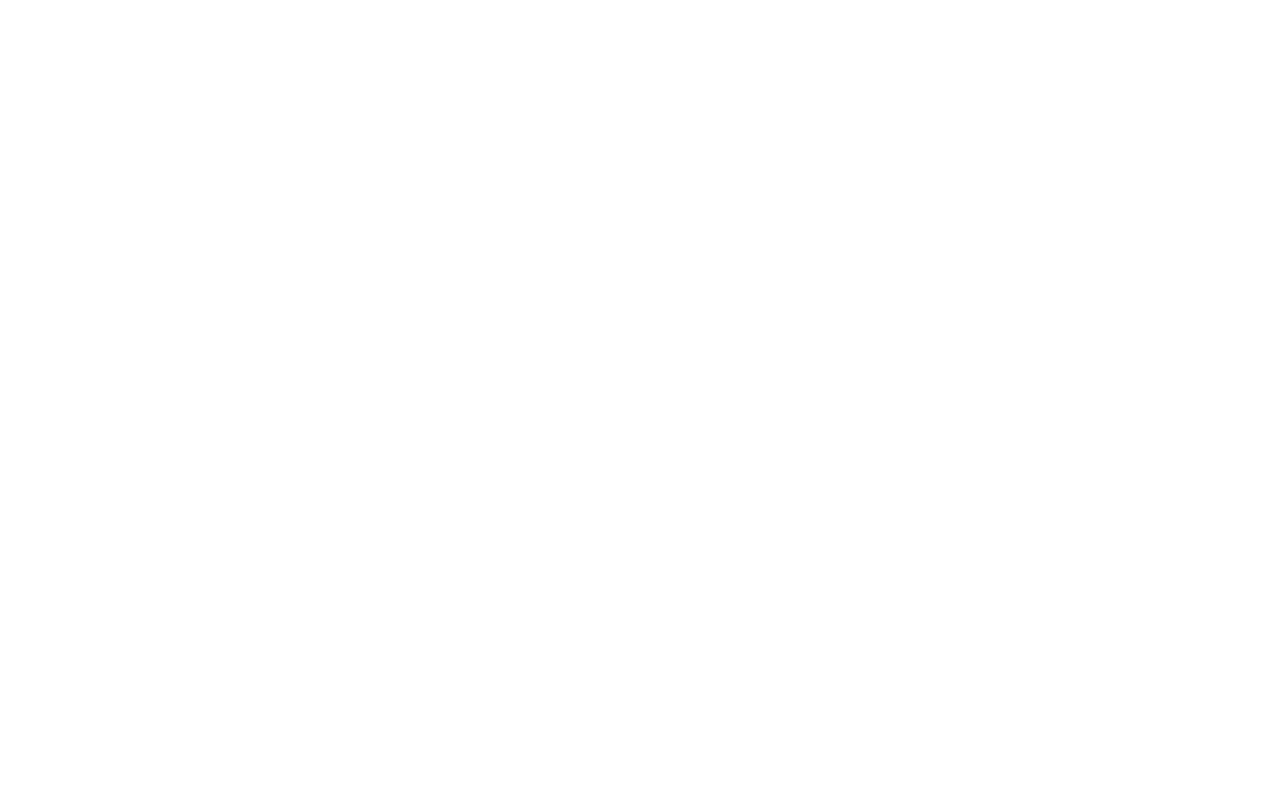
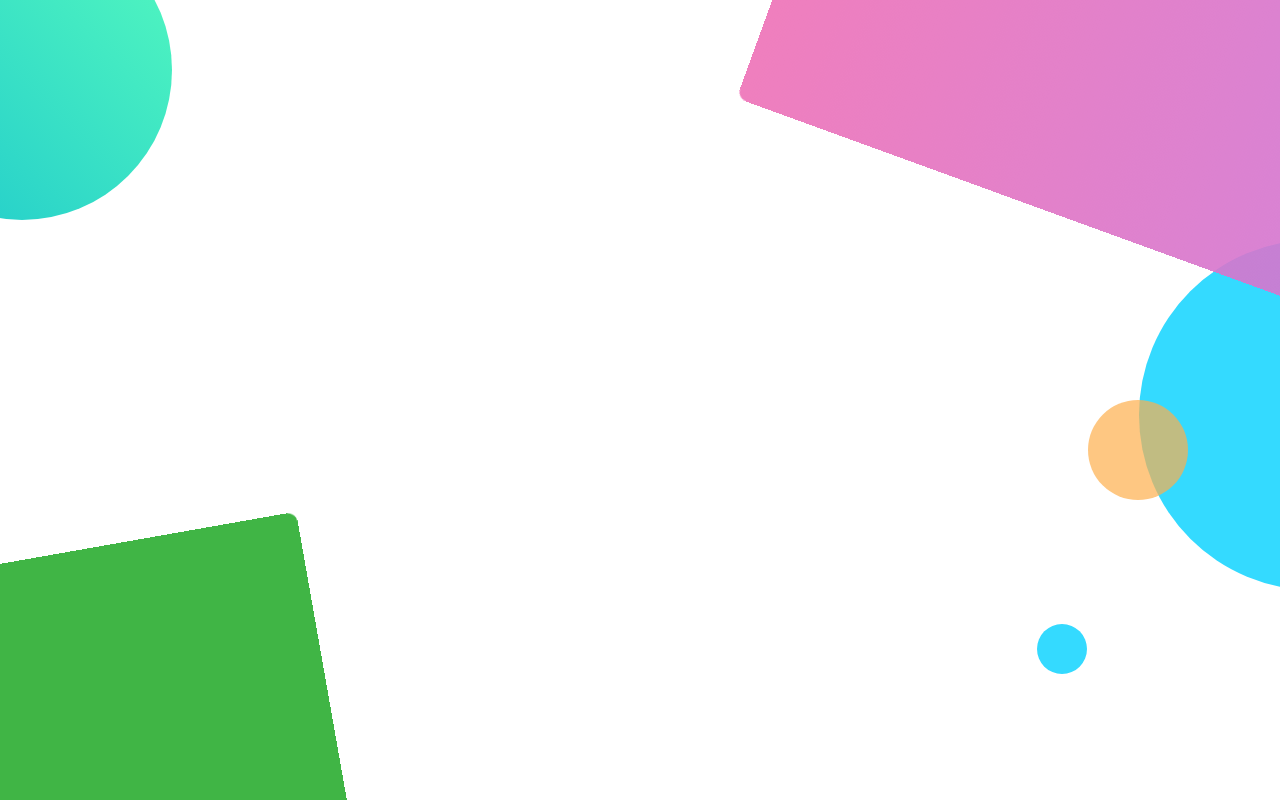
Before and after one commit to HtetLinMaung/charity_front_end, a Vue app: page /login in a window 1280 px wide. Built offline with nearby package versions, Linux system fonts and the light colour scheme.

Commit message:
create login

```diff
--- a/src/views/Login.vue
+++ b/src/views/Login.vue
@@ -1,5 +1,81 @@
 <template>
   <div>
-
+    <span class="dot1"></span>
+    <span class="dot2"></span>
+    <span class="dot3"></span>
+    <span class="dot4"></span>
+    <span class="dot5"></span>
+    <span class="dot6"></span>
   </div>
 </template>
+
+<script>
+export default {};
+</script>
+
+<style lang="scss">
+.dot1 {
+  height: 350px;
+  width: 350px;
+  background-color: #34daff;
+  border-radius: 50%;
+  display: inline-block;
+  position: fixed;
+  top: 30%;
+  left: 89%;
+}
+.dot2 {
+  width: 100px;
+  height: 100px;
+  background: #feb04e;
+  border-radius: 50%;
+  display: inline-block;
+  position: fixed;
+  top: 50%;
+  left: 85%;
+  opacity: 0.7;
+}
+.dot3 {
+  height: 50px;
+  width: 50px;
+  background-color: #34daff;
+  border-radius: 50%;
+  display: inline-block;
+  position: fixed;
+  top: 78%;
+  left: 81%;
+}
+.dot4 {
+  transform: rotate(20deg);
+  height: 300px;
+  width: 660px;
+  background: linear-gradient(to right, #ee71b7, #d176d3);
+  border-radius: 0 0 0 10px;
+  display: inline-block;
+  position: fixed;
+  top: -10%;
+  left: 60%;
+  opacity: 0.9;
+}
+.dot5 {
+  transform: rotate(-10deg);
+  height: 500px;
+  width: 600px;
+  background-color: #2cad31;
+  border-radius: 0 10px 0 0;
+  display: inline-block;
+  position: fixed;
+  top: 70%;
+  left: -20%;
+  opacity: 0.9;
+}
+.dot6 {
+  background: linear-gradient(45deg, #1dc8cd 0%, #55fabe 100%);
+  width: 300px;
+  height: 300px;
+  border-radius: 50%;
+  position: fixed;
+  top: -10%;
+  left: -10%;
+}
+</style>
```
Also changed, not shown: src/App.vue (+6 -6 lines).
